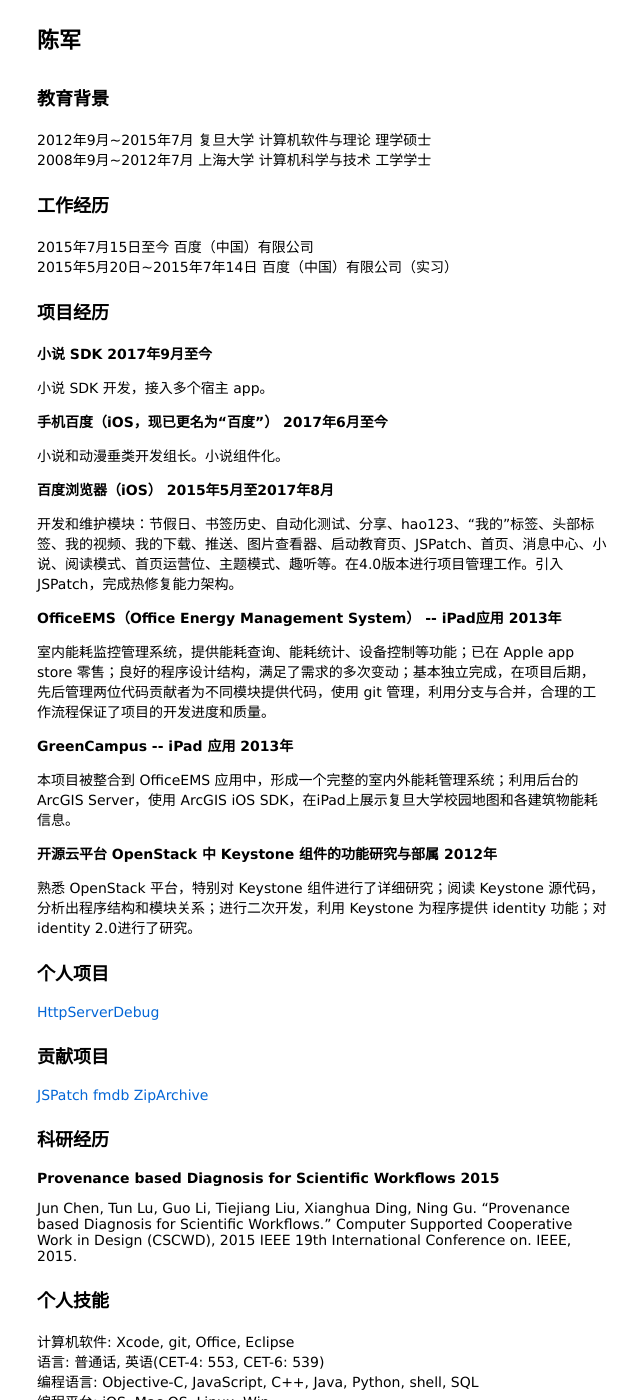
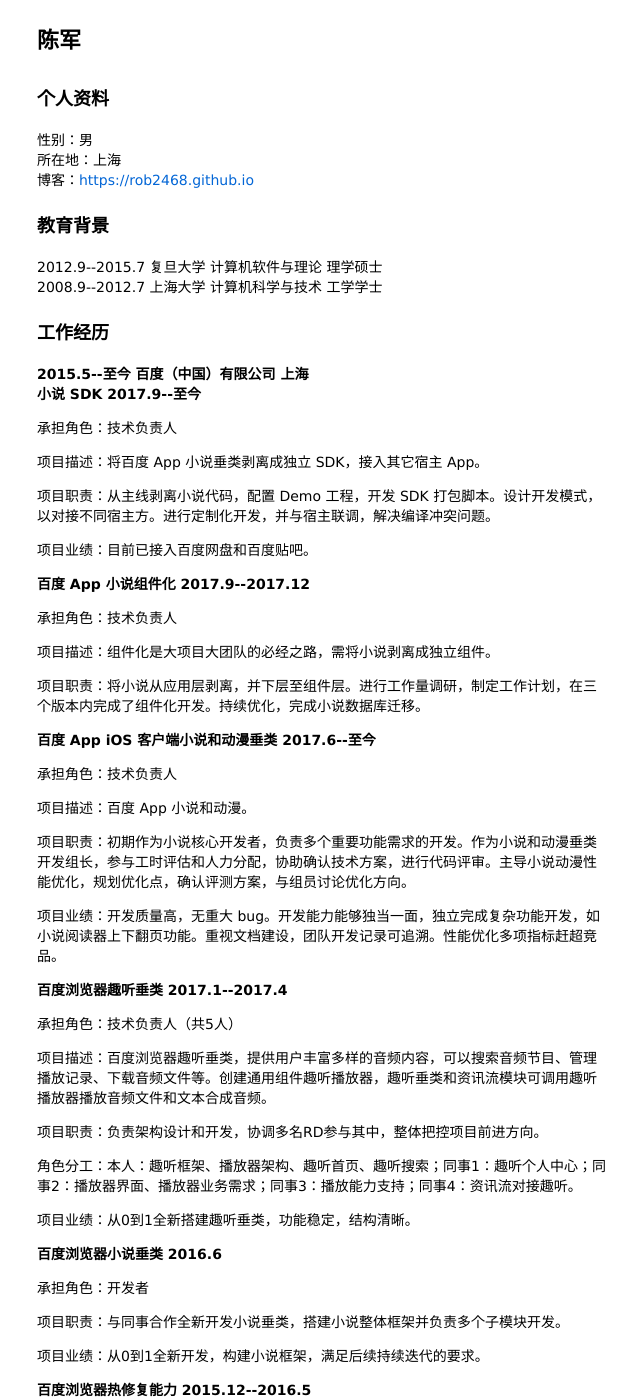
Before and after one commit to rob2468/rob2468.github.io, a Jekyll site: the page pages/resume.html, which Jekyll copies as it is, in a window 1280 px wide and 1400 px high. Shown: the whole window, without its empty margins (318-958 px from the left). Built offline with Jekyll 4.4.1, drawn with Linux system fonts in a browser that asks for light colours; some of the changed text lies outside the part shown.

Commit message:
更新简历

```diff
--- a/pages/resume.html
+++ b/pages/resume.html
@@ -11,85 +11,109 @@
     <div class="name">
         <h1>陈军</h1>
     </div>
+
     <div class="contact">
+        <h2>个人资料</h2>
+        <ul>
+            <li>性别：男</li>
+            <li>所在地：上海</li>
+            <li>博客：<a href="https://rob2468.github.io" target="">https://rob2468.github.io</a></li>
+        </ul>
     </div>
+
     <div class="education">
         <h2>教育背景</h2>
         <ul>
-            <li>2012年9月~2015年7月 复旦大学 计算机软件与理论 理学硕士</li>
-            <li>2008年9月~2012年7月 上海大学 计算机科学与技术 工学学士</li>
+            <li>2012.9--2015.7 复旦大学 计算机软件与理论 理学硕士</li>
+            <li>2008.9--2012.7 上海大学 计算机科学与技术 工学学士</li>
         </ul>
     </div>
+
     <div class="job">
         <h2>工作经历</h2>
-        <ul>
-            <li>2015年7月15日至今 百度（中国）有限公司</li>
-            <li>2015年5月20日~2015年7年14日 百度（中国）有限公司（实习）</li>
-        </ul>
+
+        <h4>2015.5--至今 百度（中国）有限公司 上海</h4>
+        <h5>小说 SDK 2017.9--至今</h5>
+        <p>承担角色：技术负责人</p>
+        <p>项目描述：将百度 App 小说垂类剥离成独立 SDK，接入其它宿主 App。</p>
+        <p>项目职责：从主线剥离小说代码，配置 Demo 工程，开发 SDK 打包脚本。设计开发模式，以对接不同宿主方。进行定制化开发，并与宿主联调，解决编译冲突问题。</p>
+        <p>项目业绩：目前已接入百度网盘和百度贴吧。</p>
+
+        <h5>百度 App 小说组件化 2017.9--2017.12</h5>
+        <p>承担角色：技术负责人</p>
+        <p>项目描述：组件化是大项目大团队的必经之路，需将小说剥离成独立组件。</p>
+        <p>项目职责：将小说从应用层剥离，并下层至组件层。进行工作量调研，制定工作计划，在三个版本内完成了组件化开发。持续优化，完成小说数据库迁移。</p>
+
+        <h5>百度 App iOS 客户端小说和动漫垂类 2017.6--至今</h5>
+        <p>承担角色：技术负责人</p>
+        <p>项目描述：百度 App 小说和动漫。</p>
+        <p>项目职责：初期作为小说核心开发者，负责多个重要功能需求的开发。作为小说和动漫垂类开发组长，参与工时评估和人力分配，协助确认技术方案，进行代码评审。主导小说动漫性能优化，规划优化点，确认评测方案，与组员讨论优化方向。</p>
+        <p>项目业绩：开发质量高，无重大 bug。开发能力能够独当一面，独立完成复杂功能开发，如小说阅读器上下翻页功能。重视文档建设，团队开发记录可追溯。性能优化多项指标赶超竞品。</p>
+
+        <h5>百度浏览器趣听垂类 2017.1--2017.4</h5>
+        <p>承担角色：技术负责人（共5人）</p>
+        <p>项目描述：百度浏览器趣听垂类，提供用户丰富多样的音频内容，可以搜索音频节目、管理播放记录、下载音频文件等。创建通用组件趣听播放器，趣听垂类和资讯流模块可调用趣听播放器播放音频文件和文本合成音频。</p>
+        <p>项目职责：负责架构设计和开发，协调多名RD参与其中，整体把控项目前进方向。</p>
+        <p>角色分工：本人：趣听框架、播放器架构、趣听首页、趣听搜索；同事1：趣听个人中心；同事2：播放器界面、播放器业务需求；同事3：播放能力支持；同事4：资讯流对接趣听。</p>
+        <p>项目业绩：从0到1全新搭建趣听垂类，功能稳定，结构清晰。</p>
+
+        <h5>百度浏览器小说垂类 2016.6</h5>
+        <p>承担角色：开发者</p>
+        <p>项目职责：与同事合作全新开发小说垂类，搭建小说整体框架并负责多个子模块开发。</p>
+        <p>项目业绩：从0到1全新开发，构建小说框架，满足后续持续迭代的要求。</p>
+
+        <h5>百度浏览器热修复能力 2015.12--2016.5</h5>
+        <p>承担角色：技术负责人</p>
+        <p>项目描述：利用 JSPatch 核心代码，结合百度浏览器服务端配置平台，设计构建了一套完整的热修复流程，为百度浏览器和 Hao123 App 提供热修复能力。</p>
+        <p>项目职责：调研 JSPatch 原理和可用性；分析热修复场景，设计热修复流程；开发和维护，下发修复脚本时提供技术支持。</p>
+        <p>项目业绩：共计下发十多次热修复脚本，实现了线上问题快速验证，多次避免重新发版。向 JSPatch 库多次贡献代码。</p>
+
+        <h5>百度浏览器 iOS 客户端 2015.5--2017.8</h5>
+        <p>承担角色：开发者</p>
+        <p>项目描述：百度浏览器提供用户连接网络的入口，满足用户的日常需求，如浏览网页、看视频、阅读小说、查看假期、获取资讯等。</p>
+        <p>项目职责：开发和维护模块：节假日、书签历史、自动化测试、分享、Hao123、“我的”标签、头部标签、我的视频、我的下载、推送、图片查看器、启动教育页、JSPatch、首页、消息中心、小说、阅读模式、首页运营位、主题模式、趣听等。在4.0版本进行项目管理工作。</p>
+        <p>项目业绩：百度浏览器不断迭代，持续更新发版。</p>
+
+        <h4>2012.9--2015.7 复旦大学 上海</h4>
+        <h5>OfficeEMS（Office Energy Management System） iPad 客户端 2013</h5>
+        <p>室内能耗监控管理系统，提供能耗查询、能耗统计、设备控制等功能；在 Apple App Store 上架零售（已下架）；良好的程序设计结构，满足了需求的多次变动；基本独立完成，在项目后期，先后管理两位代码贡献者为不同模块提供代码，使用 git 管理，利用分支与合并，合理的工作流程保证了项目的开发进度和质量。</p>
+
+        <h5>GreenCampus -- iPad 客户端 2013</h5>
+        <p>本项目被整合到 OfficeEMS 应用中，形成一个完整的室内外能耗管理系统；利用后台的 ArcGIS Server，使用 ArcGIS iOS SDK，在 iPad 上展示复旦大学校园地图和各建筑物能耗信息。</p>
+
+        <h4>2008.9--2012.7 上海大学 上海</h4>
+        <h5>开源云平台 OpenStack 中 Keystone 组件的功能研究与部属 2012</h5>
+        <p>熟悉 OpenStack 平台，特别对 Keystone 组件进行了详细研究；阅读 Keystone 源代码，分析出程序结构和模块关系；进行二次开发，利用 Keystone 为程序提供 identity 功能；对 identity 2.0进行了研究。</p>
     </div>
-    <div class="project">
-        <h2>项目经历</h2>
-        <ul>
-            <li>
-                <h5>小说 SDK 2017年9月至今</h5>
-                <p>小说 SDK 开发，接入多个宿主 app。</p>
-            </li>
-            <li>
-                <h5>手机百度（iOS，现已更名为“百度”） 2017年6月至今</h5>
-                <p>小说和动漫垂类开发组长。小说组件化。</p>
-            </li>
-            <li>
-                <h5>百度浏览器（iOS） 2015年5月至2017年8月</h5>
-                <p>开发和维护模块：节假日、书签历史、自动化测试、分享、hao123、“我的”标签、头部标签、我的视频、我的下载、推送、图片查看器、启动教育页、JSPatch、首页、消息中心、小说、阅读模式、首页运营位、主题模式、趣听等。在4.0版本进行项目管理工作。引入 JSPatch，完成热修复能力架构。</p>
-            </li>
-            <li>
-                <h5>OfficeEMS（Office Energy Management System） -- iPad应用 2013年</h5>
-                <p>室内能耗监控管理系统，提供能耗查询、能耗统计、设备控制等功能；已在 Apple app store 零售；良好的程序设计结构，满足了需求的多次变动；基本独立完成，在项目后期，先后管理两位代码贡献者为不同模块提供代码，使用 git 管理，利用分支与合并，合理的工作流程保证了项目的开发进度和质量。</p>
-            </li>
-            <li>
-                <h5>GreenCampus -- iPad 应用 2013年</h5>
-                <p>本项目被整合到 OfficeEMS 应用中，形成一个完整的室内外能耗管理系统；利用后台的 ArcGIS Server，使用 ArcGIS iOS SDK，在iPad上展示复旦大学校园地图和各建筑物能耗信息。</p>
-            </li>
-            <li>
-                <h5>开源云平台 OpenStack 中 Keystone 组件的功能研究与部属 2012年</h5>
-                <p>熟悉 OpenStack 平台，特别对 Keystone 组件进行了详细研究；阅读 Keystone 源代码，分析出程序结构和模块关系；进行二次开发，利用 Keystone 为程序提供 identity 功能；对 identity 2.0进行了研究。</p>
-            </li>
-        </ul>
-    </div>
+
     <div class="myselfproject">
         <h2>个人项目</h2>
-        <ul>
-            <li>
+
         <p><a href="https://github.com/rob2468/HttpServerDebug" target="_blank">HttpServerDebug</a></p>
-            </li>
-        </ul>
     </div>
+
     <div class="contributeto">
         <h2>贡献项目</h2>
-        <ul>
-            <li>
+
         <p>
             <a href="https://github.com/bang590/JSPatch/pulls?q=is%3Apr%20author%3Arob2468" target="_blank">JSPatch</a>
             <a href="https://github.com/ccgus/fmdb/pulls?q=is%3Apr+author%3Arob2468" target="_blank">fmdb</a>
             <a href="https://github.com/ZipArchive/ZipArchive/pulls?q=is%3Apr+author%3Arob2468" target="_blank">ZipArchive</a>
         </p>
-            </li>
-        </ul>
     </div>
+
     <div class="research">
         <h2>科研经历</h2>
-        <ul>
-            <li>
+
         <h5>Provenance based Diagnosis for Scientific Workflows 2015</h5>
         <p>Jun Chen, Tun Lu, Guo Li, Tiejiang Liu, Xianghua Ding, Ning Gu. “Provenance based Diagnosis for Scientific Workflows.” Computer Supported Cooperative Work in Design (CSCWD), 2015 IEEE 19th International Conference on. IEEE, 2015.</p>
-            </li>
-        </ul>
     </div>
+
     <div class="skills">
         <h2>个人技能</h2>
         <ul>
             <li>计算机软件: Xcode, git, Office, Eclipse</li>
-            <li>语言: 普通话, 英语(CET-4: 553, CET-6: 539)</li>
+            <li>语言: 普通话, 英语（CET-4: 553, CET-6: 539）</li>
             <li>编程语言: Objective-C, JavaScript, C++, Java, Python, shell, SQL</li>
             <li>编程平台: iOS, Mac OS, Linux, Win</li>
         </ul>
@@ -97,13 +121,13 @@
     <div class="miscellaneous">
         <h2>其它</h2>
         <ul>
-            <li>2018年 春季 百度/T4晋升T5</li>
-            <li>2016年 秋季 百度/T3晋升T4</li>
-            <li>2016年3月 百度/MSG/最快进步奖</li>
-            <li>2012年~2013年 复旦大学/三等奖学金</li>
-            <li>2012年 复旦大学/第四届院运会男子400米银牌</li>
-            <li>2010年 上海大学/校ACM竞赛优胜奖</li>
-            <li>2008年~2011年 上海大学/一次一等奖学金；两次二等奖学金</li>
+            <li>2018 春季 百度/T4晋升T5</li>
+            <li>2016 秋季 百度/T3晋升T4</li>
+            <li>2016.3 百度/MSG/最快进步奖</li>
+            <li>2012--2013 复旦大学/三等奖学金</li>
+            <li>2012 复旦大学/第四届院运会男子400米银牌</li>
+            <li>2010 上海大学/校ACM竞赛优胜奖</li>
+            <li>2008--2011 上海大学/一次一等奖学金；两次二等奖学金</li>
         </ul>
     </div>
     </div>
```
Also changed, not shown: other parts of pages/resume.html (+1 -1 lines). Lines whose indentation alone changed are shown as unchanged.
